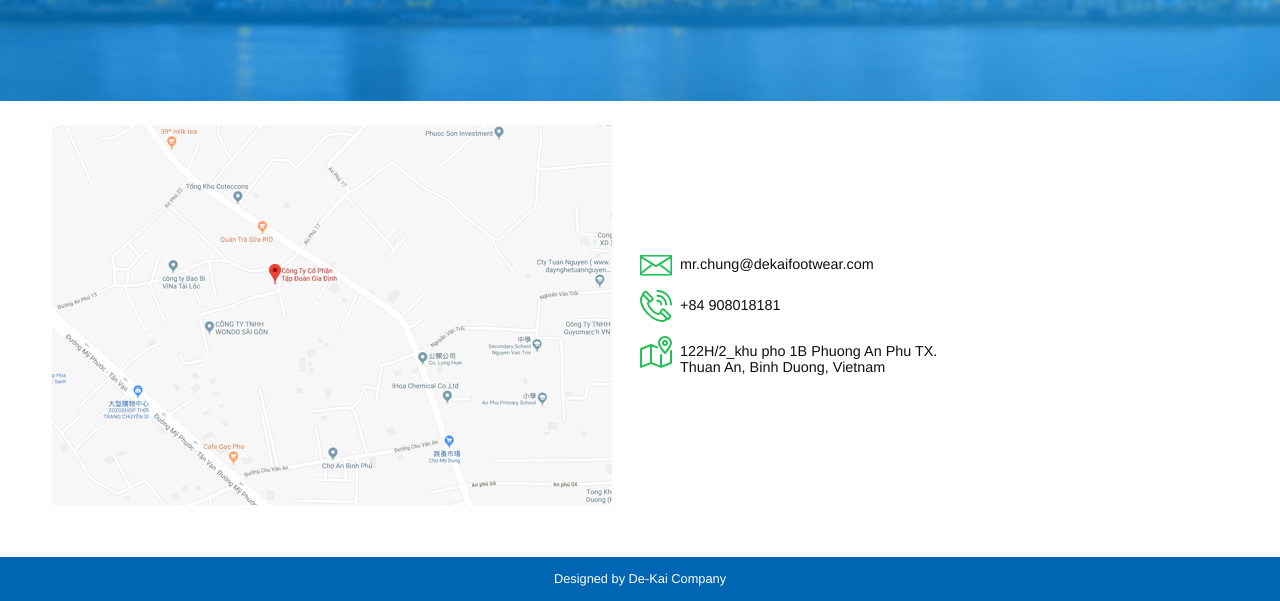
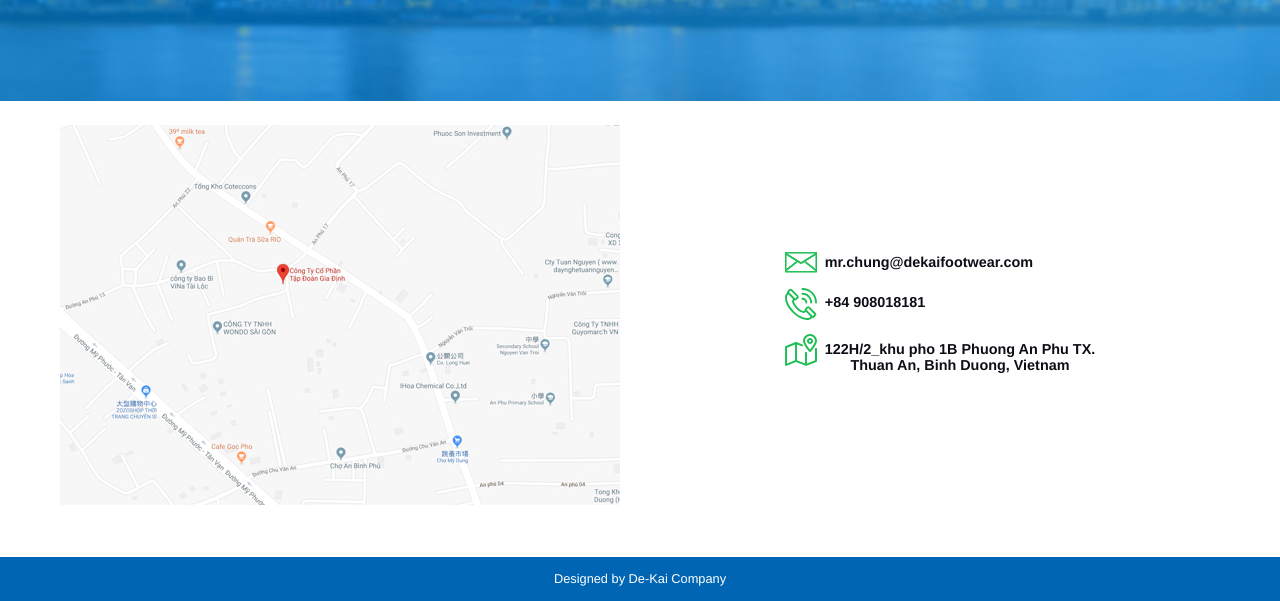
Before and after one commit to dekaifootwear/dekai, a plain HTML site: page contact.html in a window 1280 px wide. Shown: the part 299-900 px from the top of the page. Drawn offline with nearby package versions, Linux system fonts and the light colour scheme.

Commit message:
modify html

```diff
--- a/contact.html
+++ b/contact.html
@@ -58,22 +58,26 @@
 
 <section class="innerArea">
 	<div class="container-narrow row row-sm-col">
-		<div class="text-center col-2 col-sm-1 pr-2">
+		<div class="text-center col-2 col-sm-1">
 			<img src="resource/img/contact_map.jpg" class="innerContactImg">
 		</div>
-		<div class="col-2 col-sm-1">
-			<h3 class="displayTable">
-				<span class="displayTd pr-1"><img src="resource/img/icons/message.svg" class="contactListIcon"></span>
-				<span class="displayTd">mr.chung@dekaifootwear.com</span>
-			</h3>
-			<h3 class="contactList">
-				<span class="displayTd pr-1"><img src="resource/img/icons/phone.svg" class="contactListIcon"></span>
-				<span class="displayTd">+84 908018181</span>
-			</h3>
-			<h3 class="contactList">
-				<span class="displayTd pr-1"><img src="resource/img/icons/address.svg" class="contactListIcon"></span>
-				<span class="displayTd">122H/2_khu pho 1B Phuong An Phu TX.<br>Thuan An, Binh Duong, Vietnam</span>
-			</h3>
+		<div class="col-2 col-sm-1 text-center">
+			<div class="displayInlineBlock">
+				<h3 class="displayTable">
+					<span class="displayTd pr-1"><img src="resource/img/icons/message.svg" class="contactListIcon"
+					></span>
+					<span class="displayTd fontWeightBold">mr.chung@dekaifootwear.com</span>
+				</h3>
+				<h3 class="displayTable">
+					<span class="displayTd pr-1"><img src="resource/img/icons/phone.svg" class="contactListIcon"></span>
+					<span class="displayTd fontWeightBold">+84 908018181</span>
+				</h3>
+				<h3 class="displayTable">
+					<span class="displayTd pr-1"><img src="resource/img/icons/address.svg" class="contactListIcon"
+					></span>
+					<span class="displayTd fontWeightBold">122H/2_khu pho 1B Phuong An Phu TX.<br>Thuan An, Binh Duong, Vietnam</span>
+				</h3>
+			</div>
 		</div>
 	</div>
 </section>
```
Also changed, not shown: index.html (+6 -6 lines).
